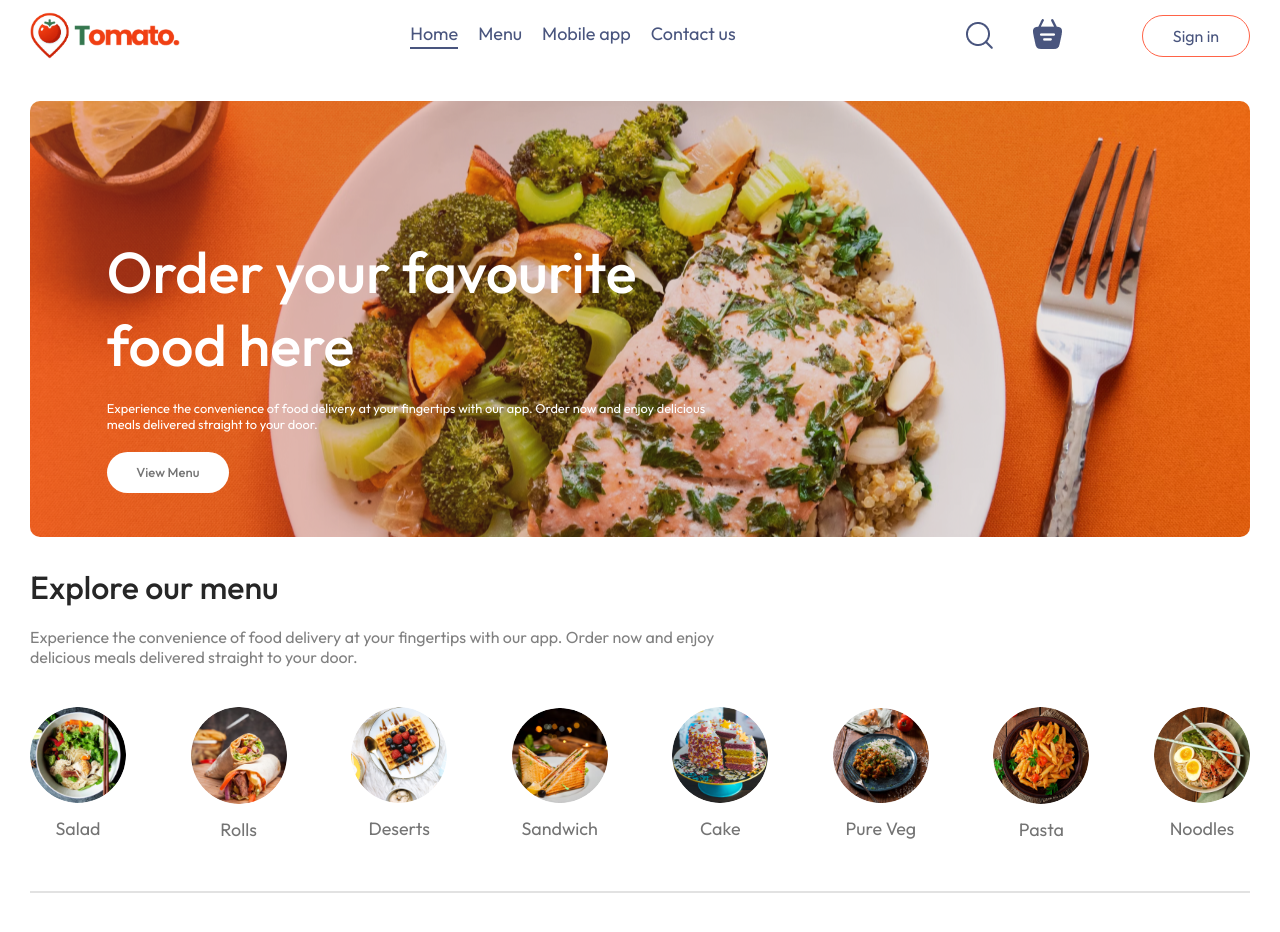
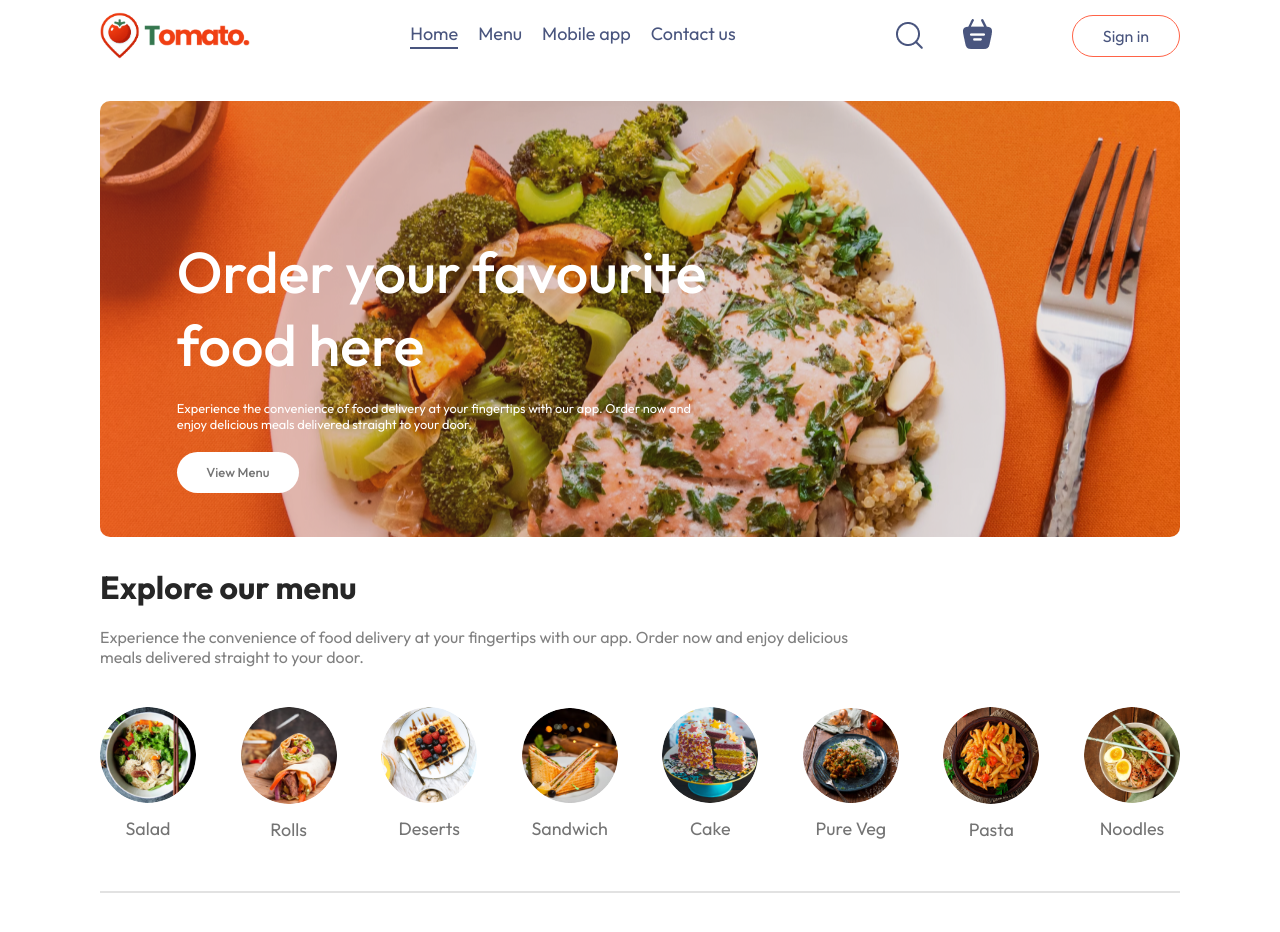
Before and after one commit to PabloDomingok/App-delivery-de-comida, a React (Vite) app in the folder app-delivery-comida/: page / in a window 1280 px wide. Built offline with nearby package versions, Linux system fonts and the light colour scheme.

Commit message:
Se han fusionado los cambios de nueva-rama en main

```diff
--- a/app-delivery-comida/src/components/ExploreMenu/ExploreMenu.css
+++ b/app-delivery-comida/src/components/ExploreMenu/ExploreMenu.css
@@ -1,5 +1,5 @@
 .explore-menu{
-    margin: 30px 30px;
+    margin: 30px 100px;
     display: flex;
     flex-direction: column;
     gap: 20px;
@@ -7,11 +7,11 @@
 
 .explore-menu h1{
     color: #262626;
-    font-weight: 500;
+    font-weight: 5500;
 }
 
 .explore-menu-text{
-    max-width: 60%;
+    max-width: 70%;
     color: #808080;
 }
 
--- a/app-delivery-comida/src/components/Header/Header.css
+++ b/app-delivery-comida/src/components/Header/Header.css
@@ -1,6 +1,6 @@
 .header{
     height:34vw;
-    margin: 30px 30px;
+    margin: 30px 100px;
     background: url('/header_img.png') no-repeat;
     background-position: center;
     position:relative;
--- a/app-delivery-comida/src/components/Nabvar/Navbar.css
+++ b/app-delivery-comida/src/components/Nabvar/Navbar.css
@@ -1,5 +1,5 @@
 .navbar{
-    padding: 10px 30px;
+    padding: 10px 100px;
     display: flex;
     justify-content: space-between;
     align-items: center;
```
